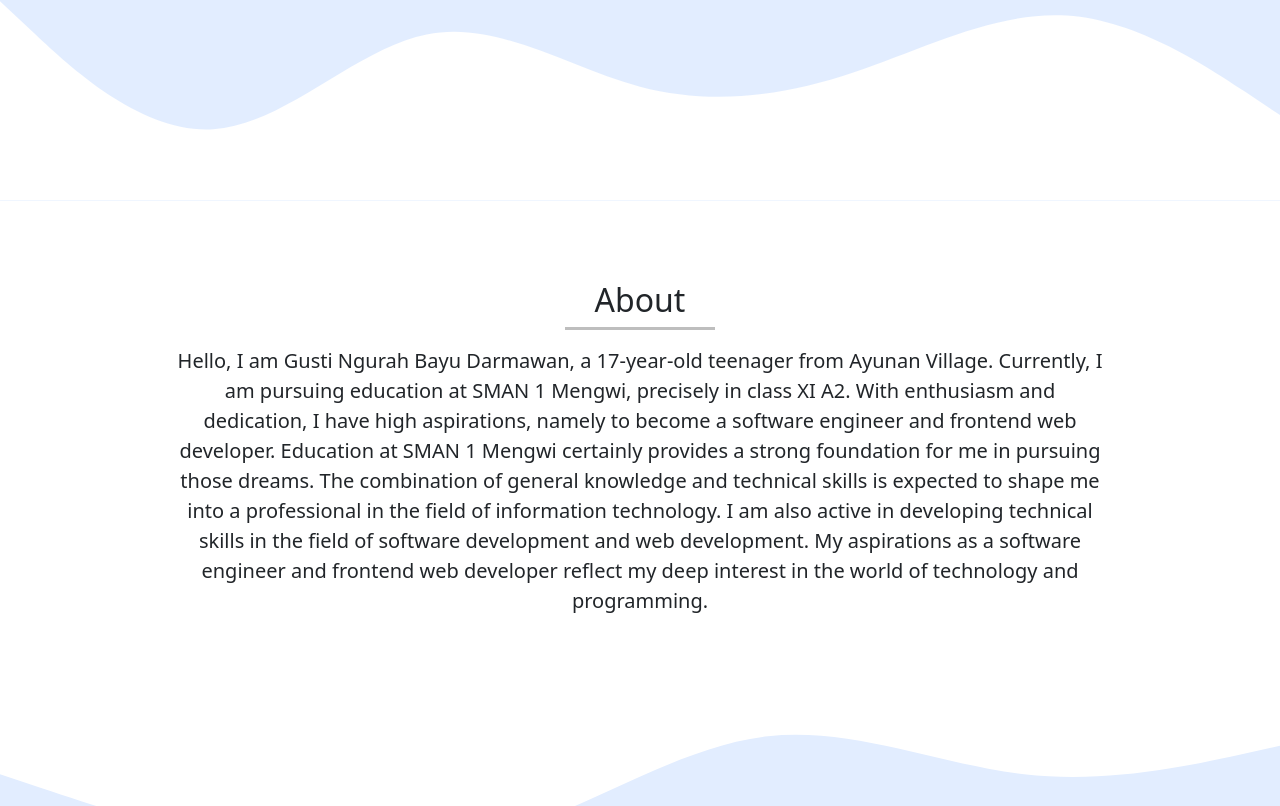
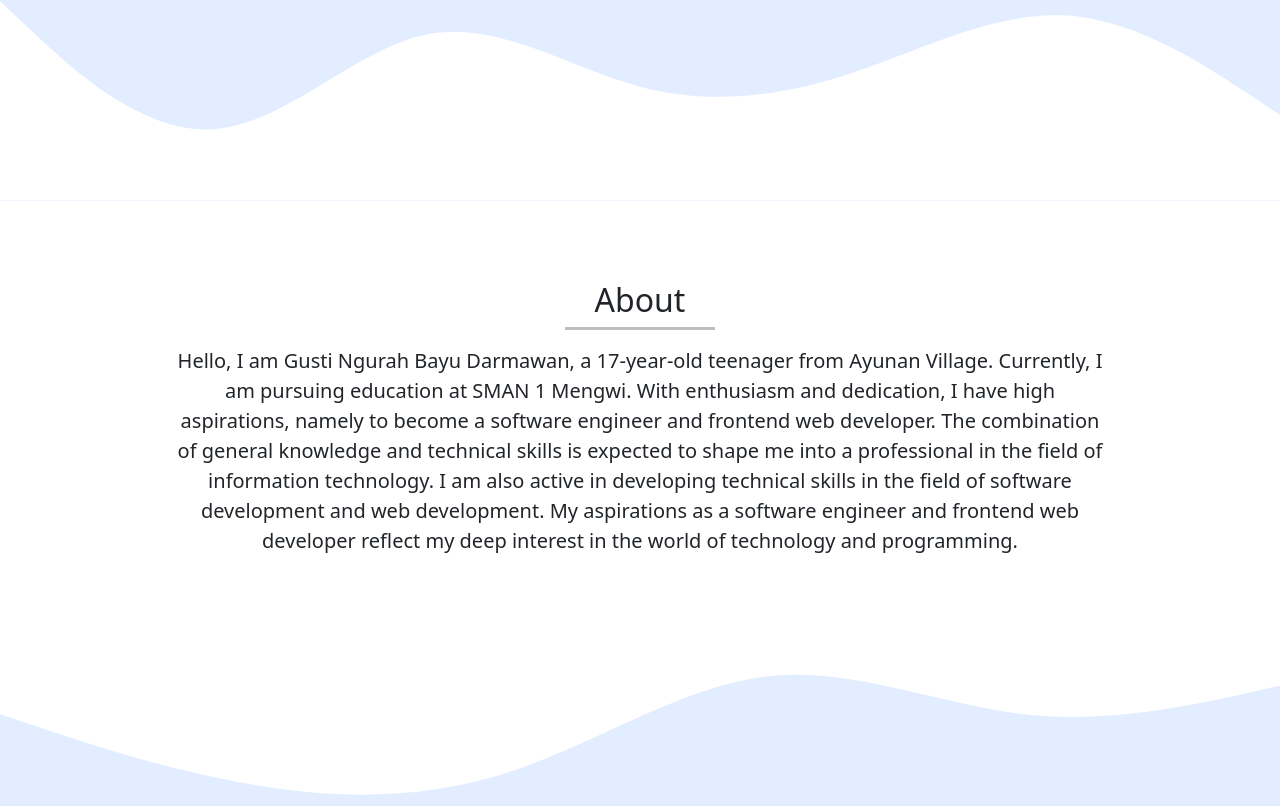
Before and after one commit to Rah-Bayuu/bayudarmawan.github.io, a plain HTML site: page index.html in a window 1280 px wide. Shown: the part 501-1307 px from the top of the page. Drawn offline with nearby package versions, Linux system fonts and the light colour scheme.

Commit message:
Update index.html

```diff
--- a/index.html
+++ b/index.html
@@ -74,9 +74,7 @@
             </div>
             <div class="row justify-content-center fs-5 text-center">
                 <div class="col-md-10">
-                    <p> Hello, I am Gusti Ngurah Bayu Darmawan, a 17-year-old teenager from Ayunan Village. Currently, I am pursuing education at SMAN 1 Mengwi, precisely in class XI A2. With enthusiasm and dedication, I have high aspirations, namely to become a software engineer and frontend web developer.
-
-Education at SMAN 1 Mengwi certainly provides a strong foundation for me in pursuing those dreams. The combination of general knowledge and technical skills is expected to shape me into a professional in the field of information technology.
+                    <p> Hello, I am Gusti Ngurah Bayu Darmawan, a 17-year-old teenager from Ayunan Village. Currently, I am pursuing education at SMAN 1 Mengwi. With enthusiasm and dedication, I have high aspirations, namely to become a software engineer and frontend web developer. The combination of general knowledge and technical skills is expected to shape me into a professional in the field of information technology.
 
 I am also active in developing technical skills in the field of software development and web development. My aspirations as a software engineer and frontend web developer reflect my deep interest in the world of technology and programming.</p>
                 </div>
```
